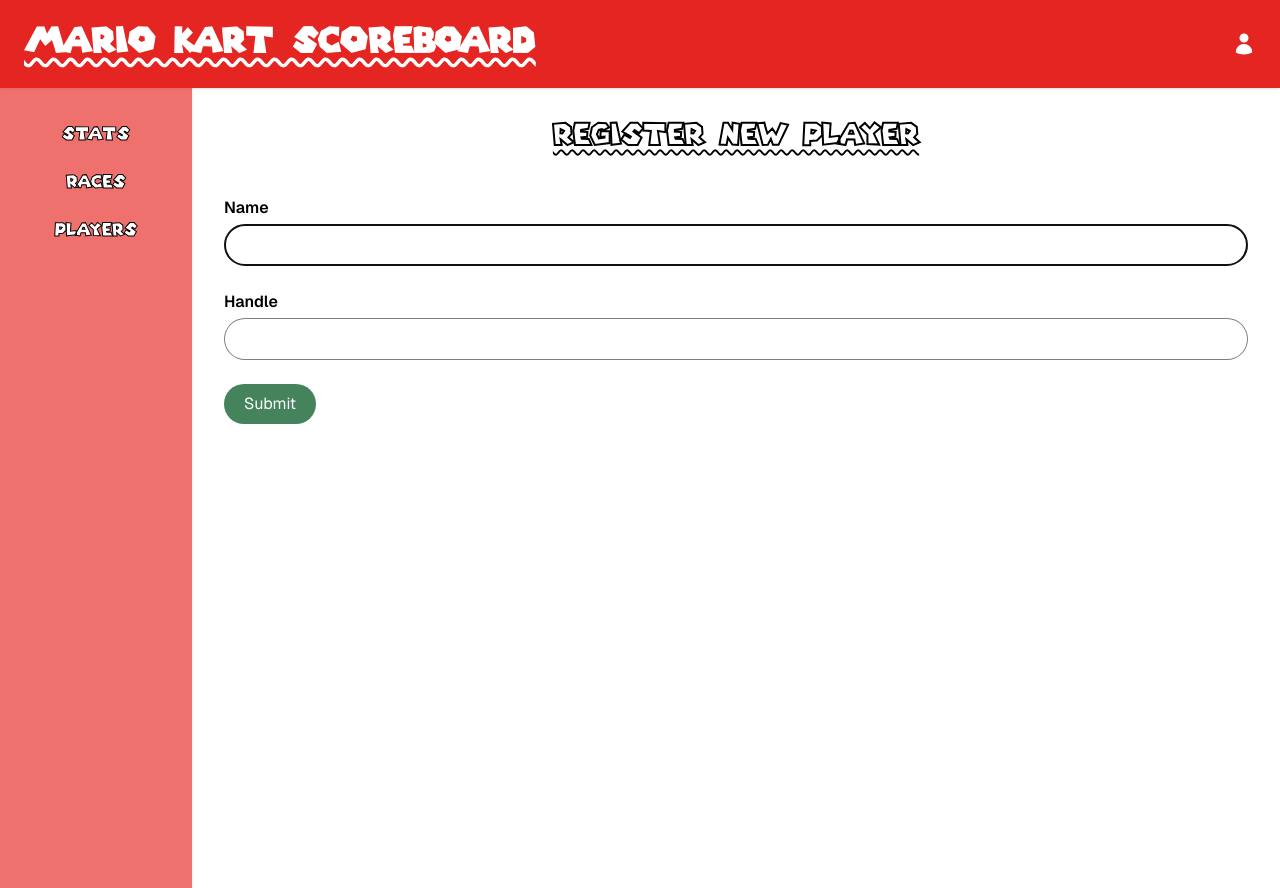
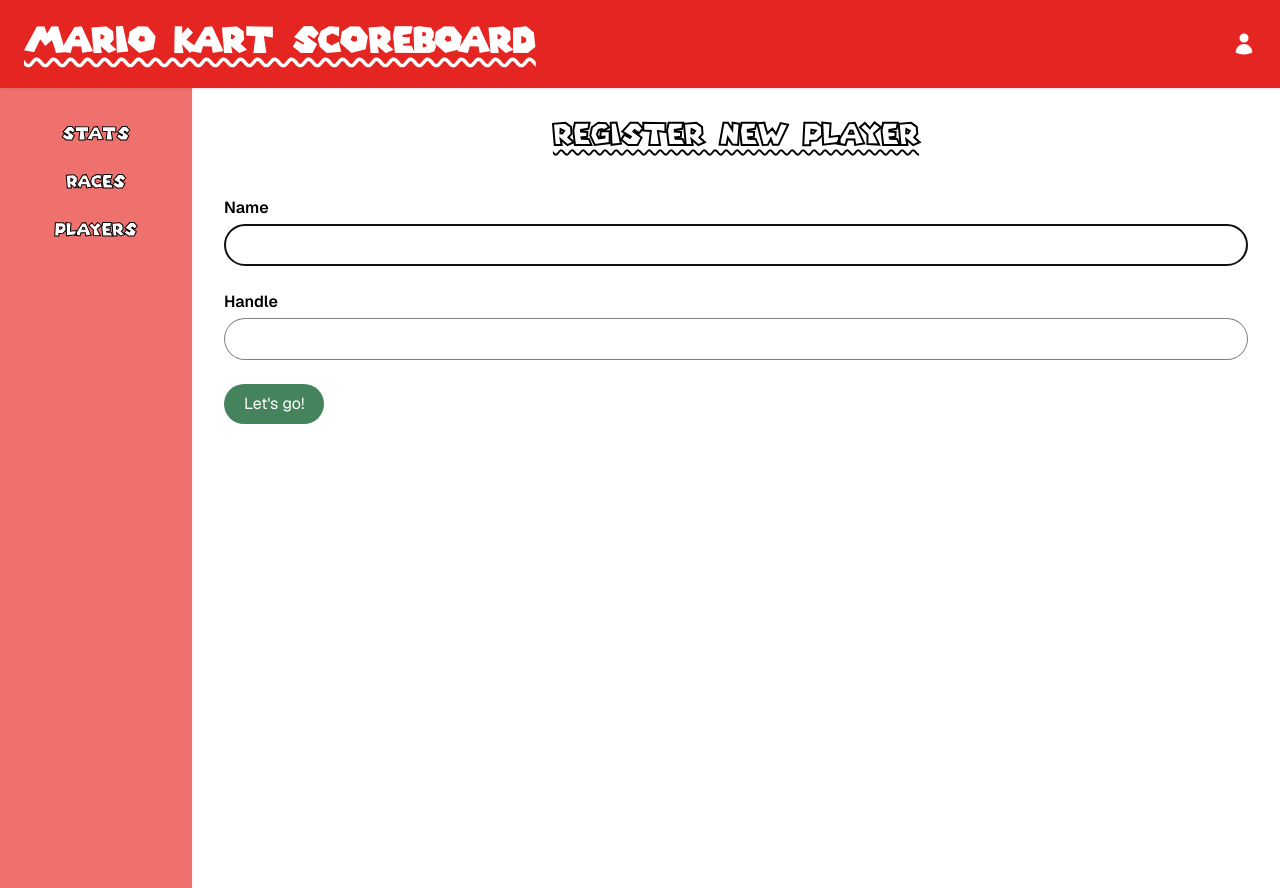
Before and after one commit to cwallervand/mario-kart-scoreboard, a Next.js app: page /players/new in a window 1280 px wide. Built offline with nearby package versions, Linux system fonts and the light colour scheme; no server answers.

Commit message:
lets go text

```diff
--- a/src/components/SubmitButton.tsx
+++ b/src/components/SubmitButton.tsx
@@ -3,6 +3,6 @@
     type="submit"
     className="rounded-full  border-green-800/80 bg-green-800/80 px-5 py-2 text-white"
   >
-    Submit
+    Let's go!
   </button>
 );
```
